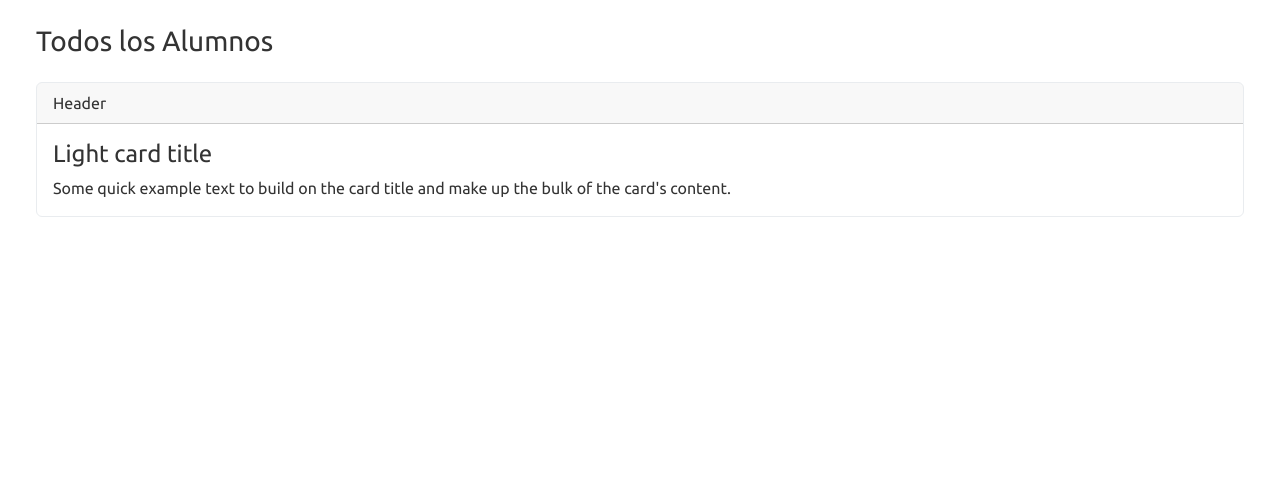
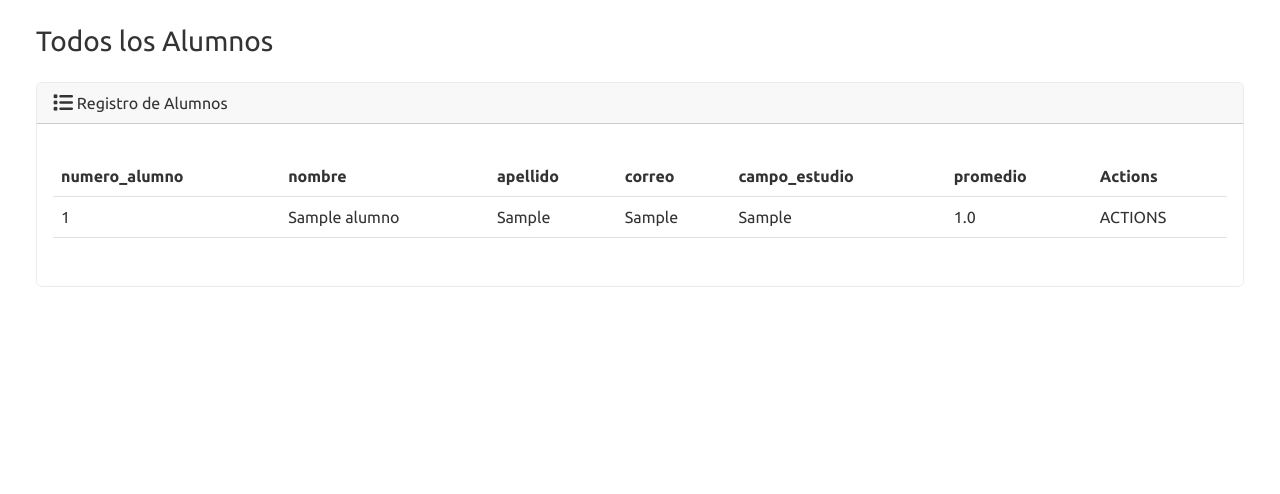
Before and after one commit to RodrigoFloresAltamirano/ProyectoAcademiadeMusica, a Django app: page / in a window 1280 px wide. Shown: the part 56-550 px from the top of the page. Run offline with Django 5.2, Linux system fonts and the light colour scheme; tables that the repository leaves empty hold one stand-in row (values such as "Sample post"); some libraries are stand-ins or nearby versions.

Commit message:
se agrego la base html  para la administracion de alumnos

```diff
--- a/alumnos/templates/alumnos/index.html
+++ b/alumnos/templates/alumnos/index.html
@@ -1,21 +1,25 @@
 {% load static %}
 <!DOCTYPE html>
 <html lang="en">
+
 <head>
     <title>Sistema de administracion de alumnos</title>
     <link rel="stylesheet" href="https://cdnjs.cloudflare.com/ajax/libs/font-awesome/6.7.2/css/all.min.css">
     <link href="{% static 'css/bootstrap.min.css' %}" rel="stylesheet">
+
 <body class="d-flex flex-column min-vh-100">
     <nav class="navbar navbar-expand-lg bg-primary" data-bs-theme="dark">
         <div class="container-fluid">
             <a class="navbar-brand" href="#">
                 <i class="fa-solid fa-graduation-cap fa-lg"></i> Sistema de Administracion de Alumnos
             </a>
-                        <button class="navbar-toggler collapsed" type="button" data-bs-toggle="collapse" data-bs-target="#navbarColor01" aria-controls="navbarColor01" aria-expanded="false" aria-label="Toggle navigation">
+            <button class="navbar-toggler collapsed" type="button" data-bs-toggle="collapse"
+                data-bs-target="#navbarColor01" aria-controls="navbarColor01" aria-expanded="false"
+                aria-label="Toggle navigation">
                 <span class="navbar-toggler-icon"></span>
             </button>
 
-                        <div class="navbar-collapse collapse" id="navbarColor01" style="">
+            <div class="navbar-collapse collapse" id="navbarColor01">
                 <ul class="navbar-nav me-auto">
                     <li class="nav-item">
                         <a class="nav-link" href="#">
@@ -35,24 +39,61 @@
         <h3 class="m-4">Todos los Alumnos</h3>
         <div class="row">
             <div class="col-12">
+                {% if alumnos %}
                 <div class="card border-light ms-4 me-4 mb-4">
-                            <div class="card-header">Header</div>
+                    <div class="card-header">
+                        <i class="fa-solid fa-list fa-lg"></i> Registro de Alumnos
+                    </div>
                     <div class="card-body">
-                                    <h4 class="card-title">Light card title</h4>
-                                    <p class="card-text">Some quick example text to build on the card title and make up the bulk of the card's content.</p>
+                        <p class="card-text">
+                        <div class="table-responsive">
+                            <table class="table table-hover">
+                                <thead>
+                                    <tr>
+                                        <th scope="col">numero_alumno</th>
+                                        <th scope="col">nombre</th>
+                                        <th scope="col">apellido</th>
+                                        <th scope="col">correo</th>
+                                        <th scope="col">campo_estudio</th>
+                                        <th scope="col">promedio</th>
+                                        <th scope="col">Actions</th>
+                                    </tr>
+                                </thead>
+                                <tbody>
+                                    {% for alumno in alumnos %}
+                                    <tr>
+                                        <td>{{ alumno.numero_alumno }}</td>
+                                        <td>{{ alumno.nombre }}</td>
+                                        <td>{{ alumno.apellido }}</td>
+                                        <td>{{ alumno.correo }}</td>
+                                        <td>{{ alumno.campo_estudio }}</td>
+                                        <td>{{ alumno.promedio }}</td>
+                                        <td>ACTIONS</td>
+                                    </tr>
+                                    {% endfor %}
+                                </tbody>
+                            </table>
+                        </div>
+                        </p>
                     </div>
                 </div>
+                {% else %}
+                <h5 class="alert alert-primary ms-4 me-4">Sin Registro de Alumnos</h5>
+                {% endif %}
+
             </div>
         </div>
     </div>
     <footer class="mt-auto mb-4">
         <div class="text-center">
             <span>
-                        copyright &copy; <script>document.write(new Date().getFullYear())</script> - Academia de Musica.
+                copyright &copy;
+                <script>document.write(new Date().getFullYear())</script> - Academia de Musica.
             </span>
         </div>
     </footer>
     <script src="https://cdn.jsdelivr.net/npm/bootstrap@5.0.2/dist/js/bootstrap.bundle.min.js"></script>
 </body>
 </head>
+
 </html>
```
Lines whose indentation alone changed are shown as unchanged.
